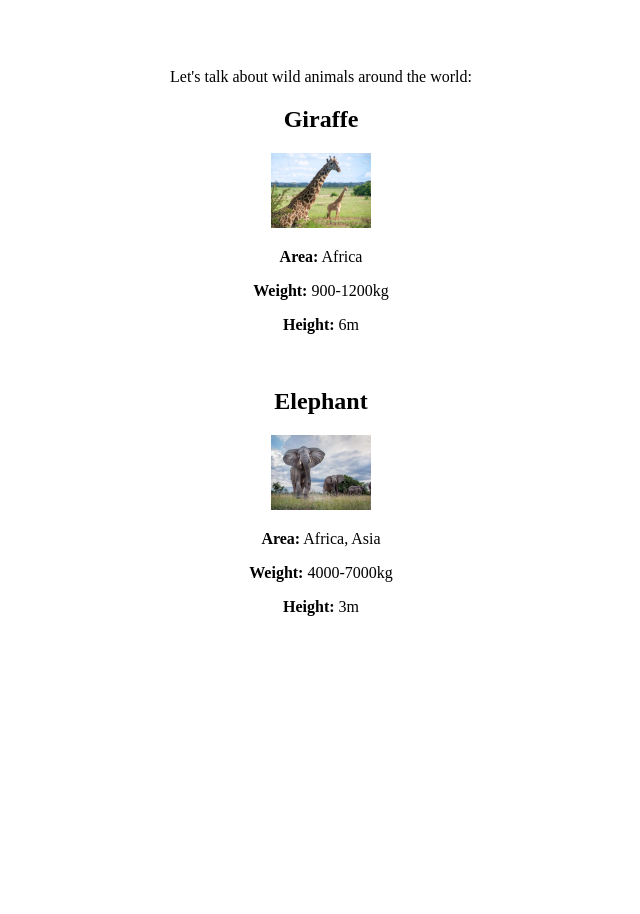
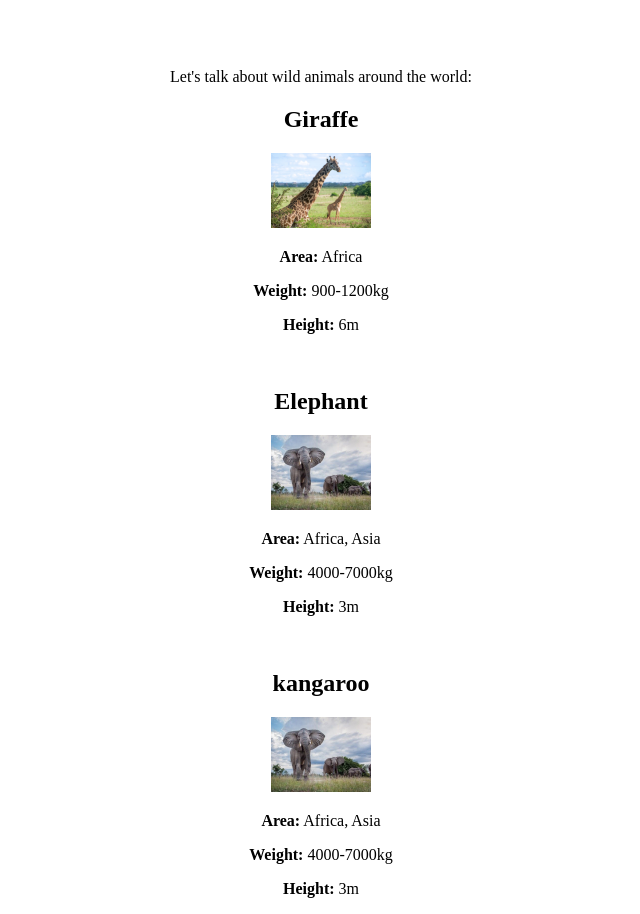
Before and after one commit to Skin4ead/PZ-2, a plain HTML site: page wild_animals/index.html in a window 1280 px wide. Shown: the part 178-1092 px from the top of the page, without its empty margins (319-959 px from the left). Before the commit the page ends 836 px from the top, so only its background shows below. Drawn offline with Linux system fonts and the light colour scheme.

Commit message:
feat(front): Add new section

```diff
--- a/wild_animals/index.html
+++ b/wild_animals/index.html
@@ -30,6 +30,11 @@
     <p><b>Weight:</b> 4000-7000kg</p>
     <p><b>Height:</b> 3m</p>
     <br>
+    <h2>kangaroo</h2>
+    <img src="pictures/elephant.jpg" width="100px" alt="">
+    <p><b>Area:</b> Africa, Asia</p>
+    <p><b>Weight:</b> 4000-7000kg</p>
+    <p><b>Height:</b> 3m</p>
 
   </body>
 </html>
```
